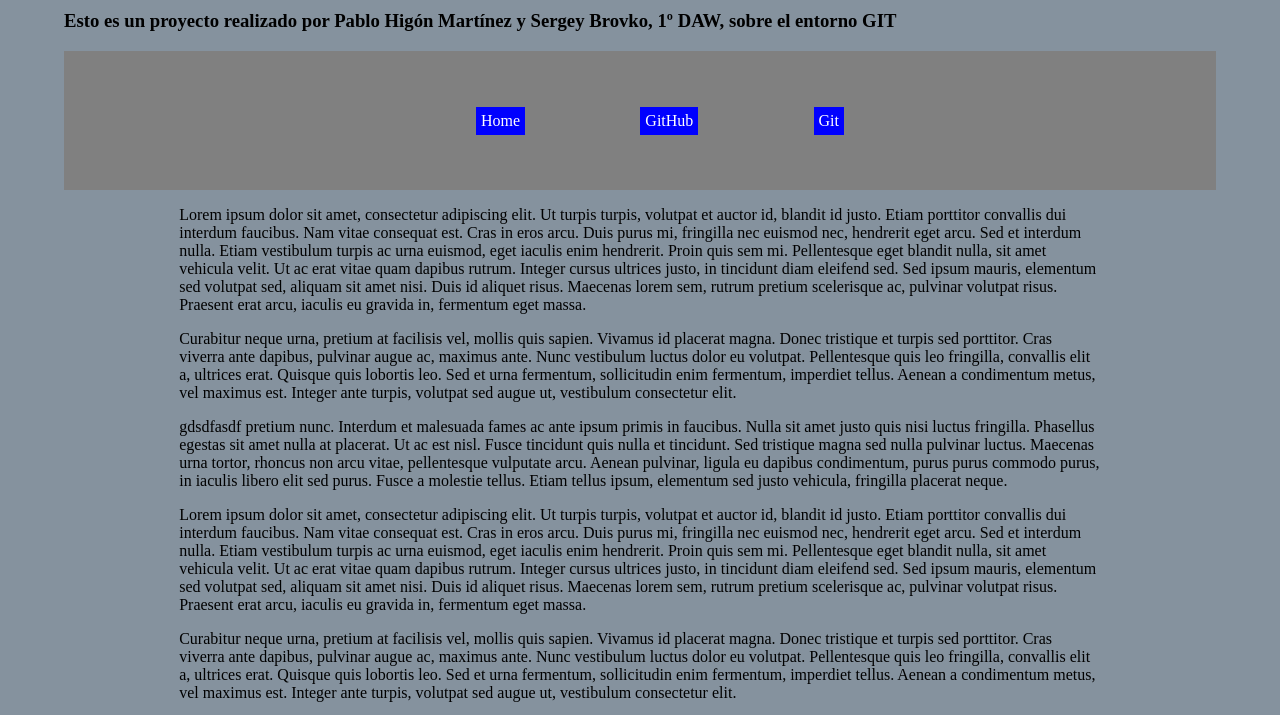
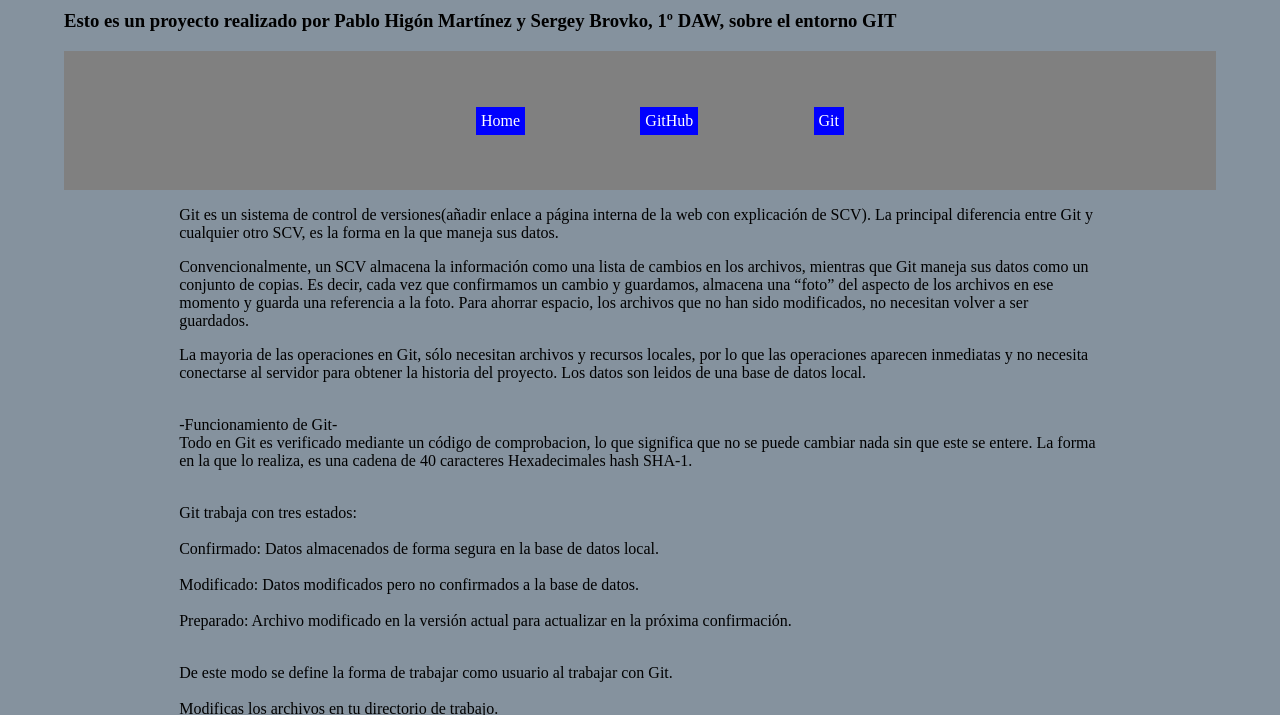
Before and after one commit to ProyectoHigonBrovko/proyectohigonbrovko.github.io, a plain HTML site: page paginas/git.html in a window 1280 px wide. Shown: the part 76-791 px from the top of the page. Drawn offline with Linux system fonts and the light colour scheme.

Commit message:
Added text

```diff
--- a/paginas/git.html
+++ b/paginas/git.html
@@ -23,17 +23,47 @@
                 </div>
         </nav>
         <main>
-        <p>Lorem ipsum dolor sit amet, consectetur adipiscing elit. Ut turpis turpis, volutpat et auctor id, blandit id justo. Etiam porttitor convallis dui interdum faucibus. Nam vitae consequat est. Cras in eros arcu. Duis purus mi, fringilla nec euismod nec, hendrerit eget arcu. Sed et interdum nulla. Etiam vestibulum turpis ac urna euismod, eget iaculis enim hendrerit. Proin quis sem mi. Pellentesque eget blandit nulla, sit amet vehicula velit. Ut ac erat vitae quam dapibus rutrum. Integer cursus ultrices justo, in tincidunt diam eleifend sed. Sed ipsum mauris, elementum sed volutpat sed, aliquam sit amet nisi. Duis id aliquet risus. Maecenas lorem sem, rutrum pretium scelerisque ac, pulvinar volutpat risus. Praesent erat arcu, iaculis eu gravida in, fermentum eget massa.</p>
+        <p>Git es un sistema de control de versiones(añadir enlace a página interna de la web con explicación de SCV). La principal diferencia entre Git y cualquier otro SCV, es la forma en la que maneja sus datos.</p>
 
-        <p>Curabitur neque urna, pretium at facilisis vel, mollis quis sapien. Vivamus id placerat magna. Donec tristique et turpis sed porttitor. Cras viverra ante dapibus, pulvinar augue ac, maximus ante. Nunc vestibulum luctus dolor eu volutpat. Pellentesque quis leo fringilla, convallis elit a, ultrices erat. Quisque quis lobortis leo. Sed et urna fermentum, sollicitudin enim fermentum, imperdiet tellus. Aenean a condimentum metus, vel maximus est. Integer ante turpis, volutpat sed augue ut, vestibulum consectetur elit.</p>
+        <p>Convencionalmente, un SCV almacena la información como una lista de cambios en los archivos, mientras que Git maneja sus datos como un conjunto de copias. Es decir, cada vez que confirmamos un cambio y guardamos, almacena una “foto” del aspecto de los archivos en ese momento y guarda una referencia a la foto. Para ahorrar espacio, los archivos que no han sido modificados, no necesitan volver a ser guardados.</p>
 
-        <p> gdsdfasdf pretium nunc. Interdum et malesuada fames ac ante ipsum primis in faucibus. Nulla sit amet justo quis nisi luctus fringilla. Phasellus egestas sit amet nulla at placerat. Ut ac est nisl. Fusce tincidunt quis nulla et tincidunt. Sed tristique magna sed nulla pulvinar luctus. Maecenas urna tortor, rhoncus non arcu vitae, pellentesque vulputate arcu. Aenean pulvinar, ligula eu dapibus condimentum, purus purus commodo purus, in iaculis libero elit sed purus. Fusce a molestie tellus. Etiam tellus ipsum, elementum sed justo vehicula, fringilla placerat neque.</p>
+        <p>La mayoria de las operaciones en Git, sólo necesitan archivos y recursos locales, por lo que las operaciones aparecen inmediatas y no necesita conectarse al servidor para obtener la historia del proyecto. Los datos son leidos de una base de datos local.</p>
 
-        <p>Lorem ipsum dolor sit amet, consectetur adipiscing elit. Ut turpis turpis, volutpat et auctor id, blandit id justo. Etiam porttitor convallis dui interdum faucibus. Nam vitae consequat est. Cras in eros arcu. Duis purus mi, fringilla nec euismod nec, hendrerit eget arcu. Sed et interdum nulla. Etiam vestibulum turpis ac urna euismod, eget iaculis enim hendrerit. Proin quis sem mi. Pellentesque eget blandit nulla, sit amet vehicula velit. Ut ac erat vitae quam dapibus rutrum. Integer cursus ultrices justo, in tincidunt diam eleifend sed. Sed ipsum mauris, elementum sed volutpat sed, aliquam sit amet nisi. Duis id aliquet risus. Maecenas lorem sem, rutrum pretium scelerisque ac, pulvinar volutpat risus. Praesent erat arcu, iaculis eu gravida in, fermentum eget massa.</p>
+        <p><br>-Funcionamiento de Git-</br>
+        Todo en Git es verificado mediante un código de comprobacion, lo que significa que no se puede cambiar nada sin que este se entere. La forma en la que lo realiza, es una cadena de 40 caracteres Hexadecimales hash SHA-1.</p>
 
-        <p>Curabitur neque urna, pretium at facilisis vel, mollis quis sapien. Vivamus id placerat magna. Donec tristique et turpis sed porttitor. Cras viverra ante dapibus, pulvinar augue ac, maximus ante. Nunc vestibulum luctus dolor eu volutpat. Pellentesque quis leo fringilla, convallis elit a, ultrices erat. Quisque quis lobortis leo. Sed et urna fermentum, sollicitudin enim fermentum, imperdiet tellus. Aenean a condimentum metus, vel maximus est. Integer ante turpis, volutpat sed augue ut, vestibulum consectetur elit.</p>
 
-        <p>In in pretium nunc. Interdum et malesuada fames ac ante ipsum primis in faucibus. Nulla sit amet justo quis nisi luctus fringilla. Phasellus egestas sit amet nulla at placerat. Ut ac est nisl. Fusce tincidunt quis nulla et tincidunt. Sed tristique magna sed nulla pulvinar luctus. Maecenas urna tortor, rhoncus non arcu vitae, pellentesque vulputate arcu. Aenean pulvinar, ligula eu dapibus condimentum, purus purus commodo purus, in iaculis libero elit sed purus. Fusce a molestie tellus. Etiam tellus ipsum, elementum sed justo vehicula, fringilla placerat neque.</p>
+        <p><br>Git trabaja con tres estados: </br>
+            <br>Confirmado: Datos almacenados de forma segura en la base de datos local.</br>
+            <br>Modificado: Datos modificados pero no confirmados a la base de datos.</br>
+            <br>Preparado: Archivo modificado en la versión actual para actualizar en la próxima confirmación.</br></p>
+
+        <p><br>De este modo se define la forma de trabajar como usuario al trabajar con Git.</br>
+            <br>Modificas los archivos en tu directorio de trabajo.</br>
+            <br>Preparas los archivos añadiendolos al área de preparación.</br>
+            <br>Confirmas los archivos que están en el área de preparación y los almacenas en tu directorio Git.</br></p>
+
+        <p><br>-Comandos de Git-</br>
+            <br>Para añadir el repositorio GIT, utilizaremos el comando</br>
+                <br>git init</br>
+
+            <br>Para añadir al estado de modificado, utilizaremos el comando</br>
+                <br>git add nombrerepositorio</br>
+
+            <br>Para observar el estado del repositorio, utilizaremos el comando</br>
+                <br>git status</br>
+
+            <br>Para confirmar los archivos añadidos, utilizaremos el comando</br>
+                <br>git commit -m ‘NombreDelCommit’</br>
+
+            <br>Para observar las diferencias entre los ultimos commits, utilizaremos el comando</br>
+                <br>git show</br>
+
+            <br>Para observar las diferencias entre dos commits especificos, utilizaremos el comando</br>
+                <br>git diff indexcommit1 indexcommit2</br>
+
+
+
     </main>
         <footer>
         <p>Esto es una página de prueba para la práctica de 1º de DAW</p>
```
